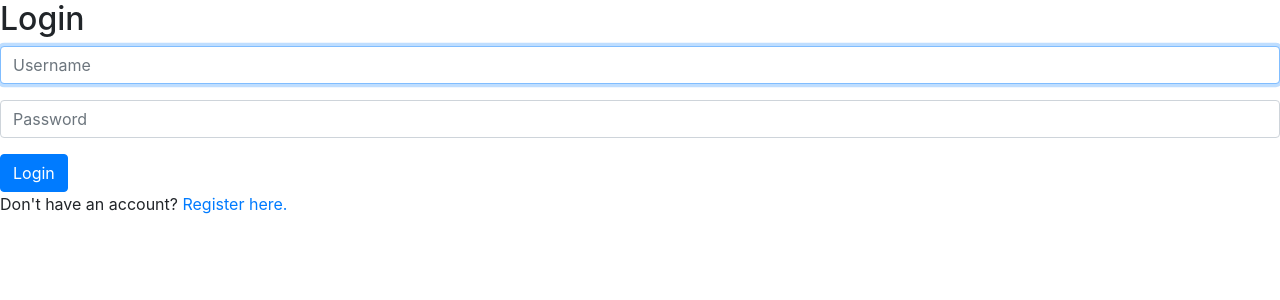
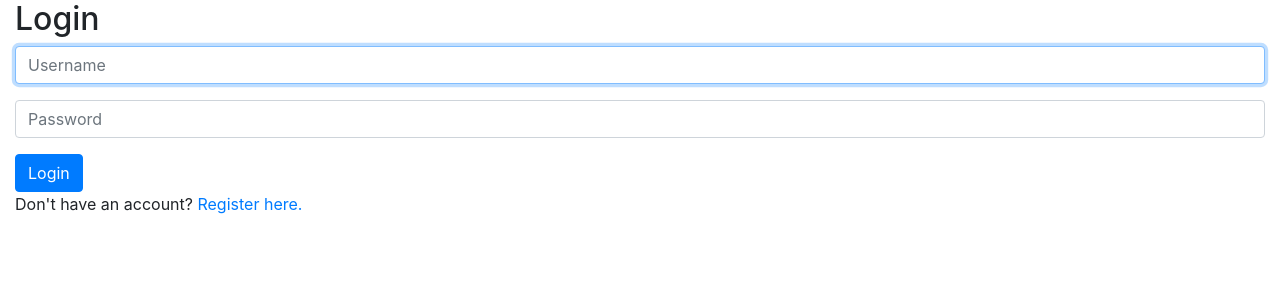
Before and after one commit to anlifi/django-network, a Django app: page /login in a window 1280 px wide. Shown: the part 56-356 px from the top of the page. Run offline with Django 3.2, Linux system fonts and the light colour scheme; some libraries are stand-ins or nearby versions.

Commit message:
Make migrations

```diff
--- a/network/templates/network/layout.html
+++ b/network/templates/network/layout.html
@@ -41,7 +41,7 @@
             </div>
           </nav>
 
-        <div class="body">
+        <div class="body container-fluid">
             {% block body %}
             {% endblock %}
         </div>
```
Also changed, not shown: network/migrations/0001_initial.py (added), network/migrations/__init__.py (added).
